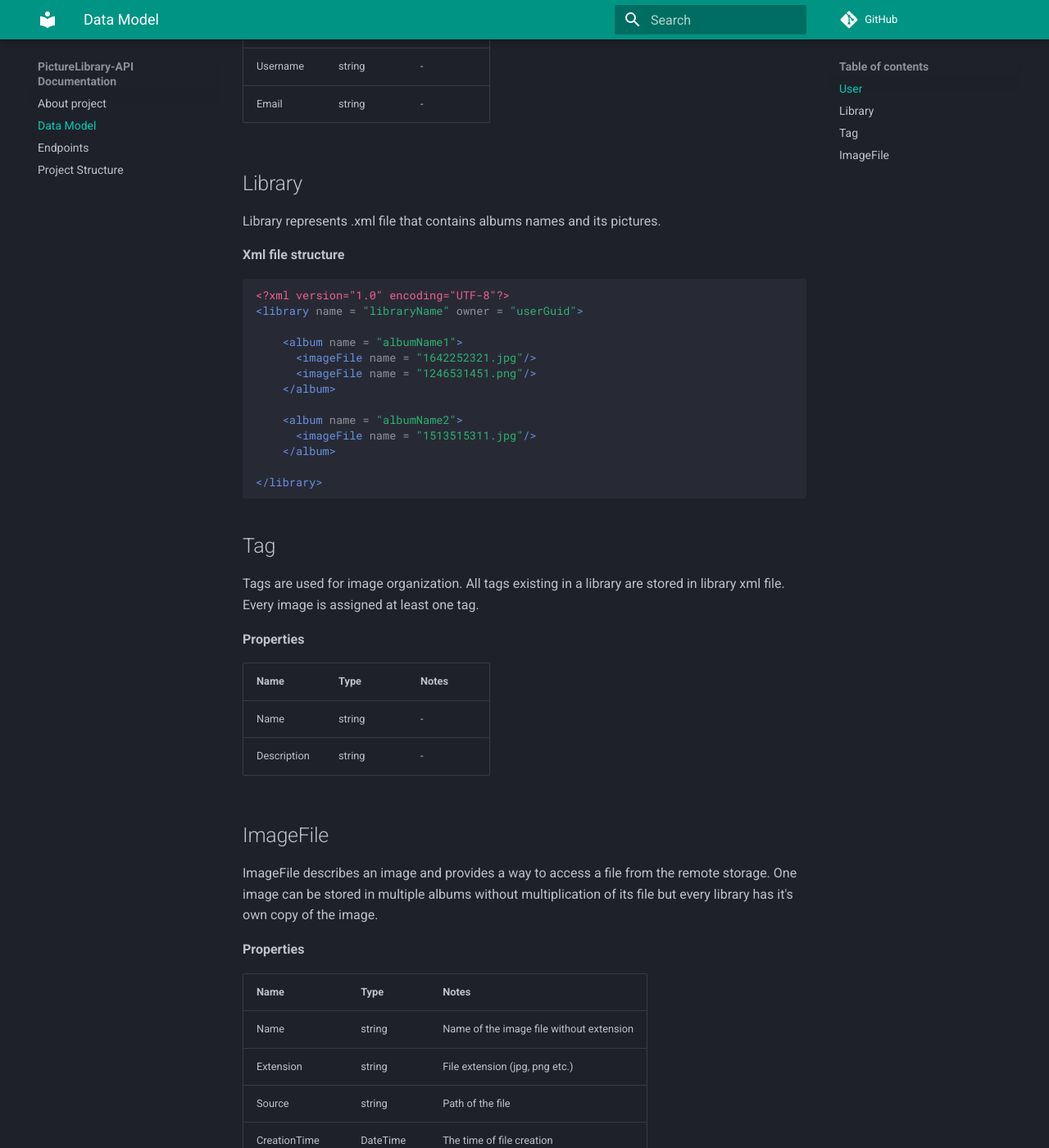
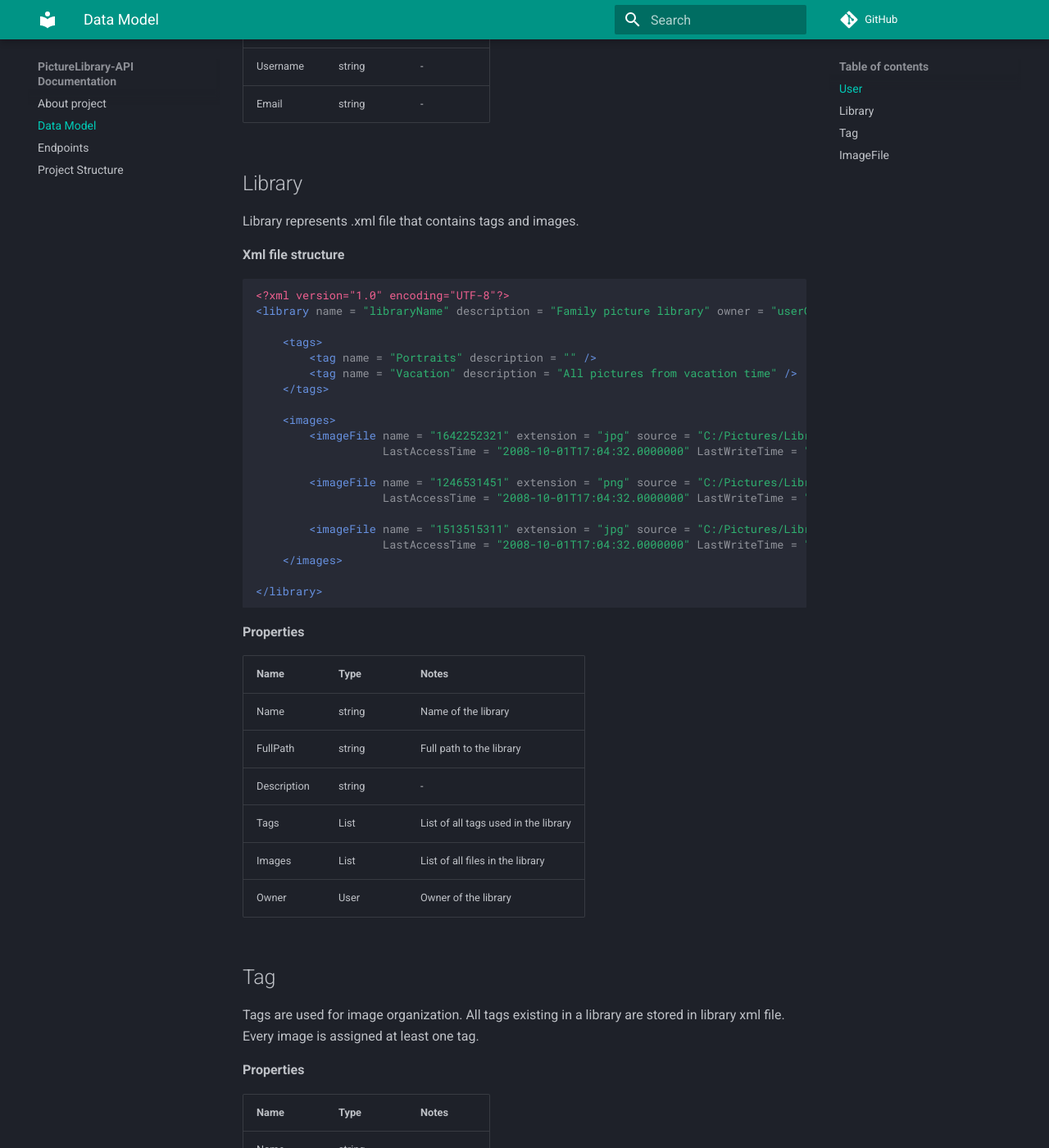
Before and after one commit to TomaszKumiega/PictureLibrary.API.Old, an MkDocs documentation site: the page built from docs/data-model.md, in a window 1280 px wide and 1400 px high, scrolled down 372 px. Shown: the whole window at 82% size. Built offline with MkDocs 1.6.1 and Material for MkDocs 9.7.7, drawn with Linux system fonts in a browser that asks for light colours; comment, search, counter and statistics services are not loaded.

Commit message:
Update Library model description

````diff
--- a/docs/data-model.md
+++ b/docs/data-model.md
@@ -16,25 +16,43 @@ API uses [Authentication](https://tomaszkumiega.github.io/PictureLibrary-API/end
 
 ## Library
 
-Library represents .xml file that contains albums names and its pictures.
+Library represents .xml file that contains tags and images.
 
 **Xml file structure**
 
 ```xml
 <?xml version="1.0" encoding="UTF-8"?>
-<library name = "libraryName" owner = "userGuid">
+<library name = "libraryName" description = "Family picture library" owner = "userGuid">
 
-    <album name = "albumName1">
-      <imageFile name = "1642252321.jpg"/>
-      <imageFile name = "1246531451.png"/>
-    </album>
+    <tags>
+        <tag name = "Portraits" description = "" />
+        <tag name = "Vacation" description = "All pictures from vacation time" />
+    </tags>
 
-    <album name = "albumName2">
-      <imageFile name = "1513515311.jpg"/>
-    </album>
+    <images>
+        <imageFile name = "1642252321" extension = "jpg" source = "C:/Pictures/Library1/images/1642252321.jpg" CreationTime = "2008-10-01T17:04:32.0000000"
+                   LastAccessTime = "2008-10-01T17:04:32.0000000" LastWriteTime = "2008-10-01T17:04:32.0000000" size = "5130500"/>
+
+        <imageFile name = "1246531451" extension = "png" source = "C:/Pictures/Library1/images/1246531451.png" CreationTime = "2008-10-01T17:04:32.0000000"
+                   LastAccessTime = "2008-10-01T17:04:32.0000000" LastWriteTime = "2008-10-01T17:04:32.0000000" size = "3003000"/>
+
+        <imageFile name = "1513515311" extension = "jpg" source = "C:/Pictures/Library1/images/1513515311.jpg" CreationTime = "2008-10-01T17:04:32.0000000"
+                   LastAccessTime = "2008-10-01T17:04:32.0000000" LastWriteTime = "2008-10-01T17:04:32.0000000" size = "2050000" />
+    </images>
 
 </library>
 ```
+
+**Properties**
+
+| Name | Type | Notes |
+|------|------|-------|
+| Name | string | Name of the library |
+| FullPath | string | Full path to the library |
+| Description | string | - |
+| Tags | List<Tag> | List of all tags used in the library |
+| Images | List<ImageFIle> | List of all files in the library |
+| Owner | User | Owner of the library |
 
 ## Tag
 
````
